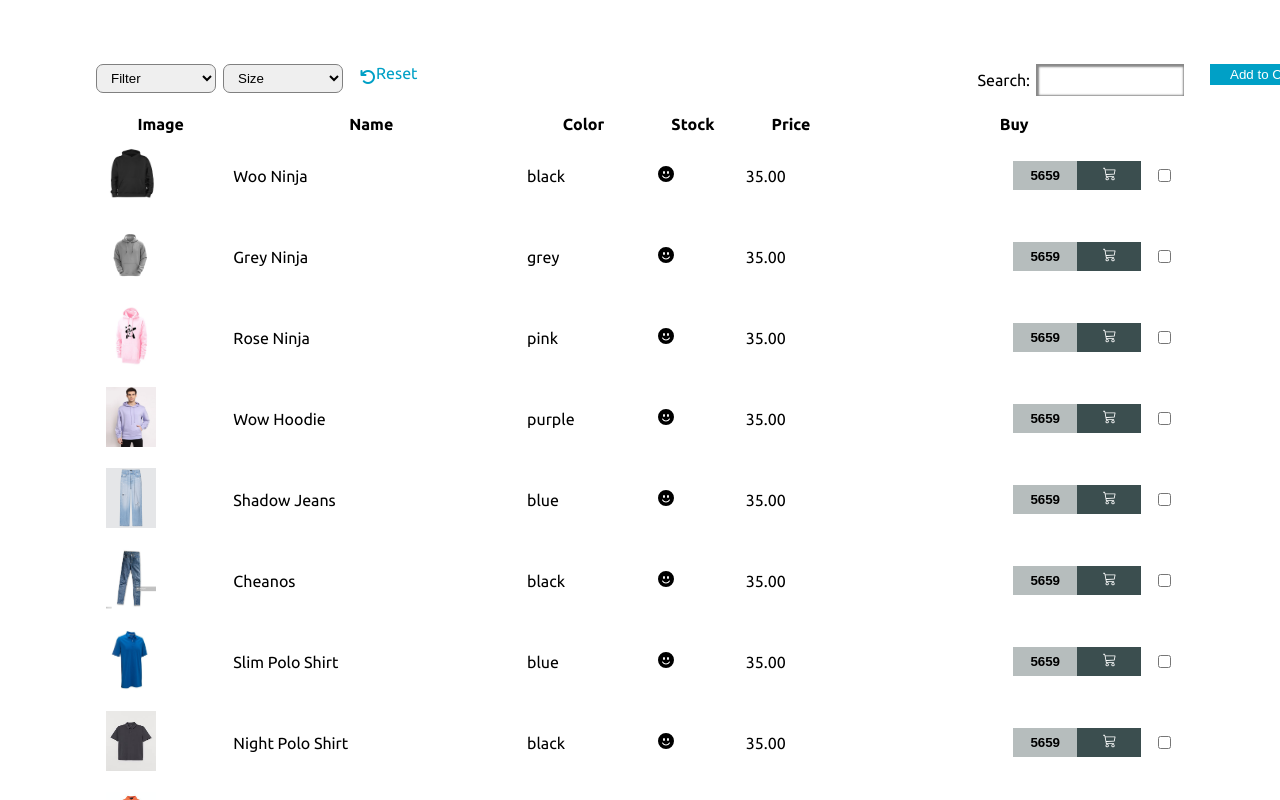
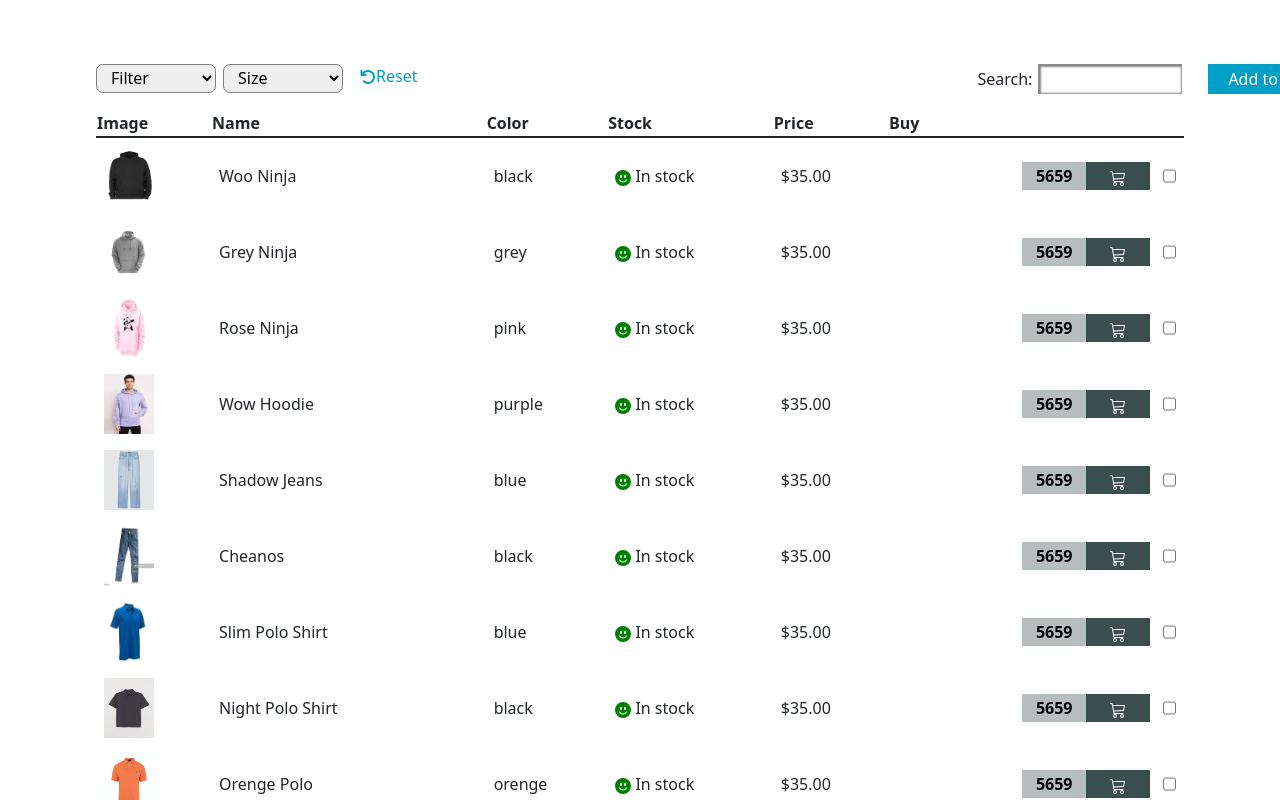
Before and after one commit to Tejodeep2002/Demo-Ecommerce-website, a React (Create React App) app: page / in a window 1280 px wide. Shown: the top 800 px of the page. Built offline with nearby package versions, Linux system fonts and the light colour scheme; a web font is replaced by a local one.

Commit message:
resolve lab

```diff
--- a/package.json
+++ b/package.json
@@ -6,6 +6,7 @@
     "@testing-library/jest-dom": "^5.16.5",
     "@testing-library/react": "^13.4.0",
     "@testing-library/user-event": "^13.5.0",
+    "bootstrap": "^5.2.1",
     "react": "^18.2.0",
     "react-dom": "^18.2.0",
     "react-icons": "^4.4.0",
--- a/src/Components/CheckoutList.jsx
+++ b/src/Components/CheckoutList.jsx
@@ -1,10 +1,6 @@
 import React from 'react'
 
 function CheckoutList() {
-
-
-
-
 
   return (
     <>
--- /dev/null
+++ b/src/Components/Filters.jsx
@@ -0,0 +1,32 @@
+import React from 'react'
+
+function Filters() {
+
+
+  return (
+    <>
+        <div className='filter'>
+            <select className='dropbtn'>
+                <option>Filter</option>
+                <option value="Hoodie">Hoodie</option>
+                <option value="Jeans">Jeans</option>
+                <option value="Polo">Polo</option>
+                <option value="Trouser">Trouser</option>
+            </select>
+        </div>
+        <div className='filter'>
+            <select className='dropbtn'>
+                <option>Size</option>
+                <option value="M">M</option>
+                <option value="L">L</option>
+                <option value="XL">XL</option>
+                <option value="XXL">XXL</option>
+            </select>
+        </div>
+
+
+    </>
+  )
+}
+
+export default Filters
--- a/src/Components/ItemsTable.jsx
+++ b/src/Components/ItemsTable.jsx
@@ -1,7 +1,11 @@
 import React from 'react';
 import { BsCart3 ,BsEmojiSmileFill } from 'react-icons/bs'
+import { ImSad2 } from 'react-icons/im'
 
 function ItemsTable(props) {
+
+  const color =()=>{}
+
   return (
     <>
         <div className='table_area'>
@@ -22,12 +26,12 @@ function ItemsTable(props) {
                             <td><img src={product.image} width="50px" height="60px" alt="Loading" /></td>
                             <td>{product.name}</td>
                             <td>{product.description.color}</td>
-                            <td><BsEmojiSmileFill /> </td>
-                            <td>{product.price}</td>
+                            <td> {(product.quantity>0)? <span><BsEmojiSmileFill color="green"/> In stock</span>:<span><ImSad2 color="red"/> Out of Stock</span>}</td>
+                            <td>${product.price}</td>
                             <td>
                             <div className='dataKart'>
                                     <button className='cartUpdate' disabled>5659</button>
-                                    <button className='cart-btn' ><BsCart3 color="white"/></button>
+                                    <button className='cart-btn' disabled={(product.quantity<=0)? "Disable": null}><BsCart3 color="white"/></button>
                                     <input type="checkbox"/>
                             </div>
                             </td>
--- a/src/Components/OptionBar.jsx
+++ b/src/Components/OptionBar.jsx
@@ -1,29 +1,12 @@
 import React from 'react'
 import { Link } from 'react-router-dom'
+import Filters from './Filters'
 
 function OptionBar() {
   return (
     <div>
       <div className='optionbar'>
-                    <div className='filter'>
-                                <select className='dropbtn'>
-                                    <option>Filter</option>
-                                    <option value="Hoodie">Hoodie</option>
-                                    <option value="Jeans">Jeans</option>
-                                    <option value="Polo">Polo</option>
-                                    <option value="Trouser">Trouser</option>
-                                </select>
-                    </div>
-                    <div className='filter'>
-                                <select className='dropbtn'>
-                                    <option>Size</option>
-                                    <option value="M">M</option>
-                                    <option value="L">L</option>
-                                    <option value="XL">XL</option>
-                                    <option value="XXL">XXL</option>
-                                </select>
-                    </div>
-
+        <Filters/>
         <div className='resetbtn'>
         <i className="fa-solid fa-arrow-rotate-left"></i> <p>Reset</p>
         </div>
--- a/src/Database/Product.js
+++ b/src/Database/Product.js
@@ -141,7 +141,7 @@ const products = [
             size:"L"
         },
         instock:true,
-        quantity:5
+        quantity:6
     },
     {
         id:12,
--- a/src/Pages/FrontPage.jsx
+++ b/src/Pages/FrontPage.jsx
@@ -9,7 +9,6 @@ function FrontPage() {
 
   const {state:{products}}=CartState();
 
-  console.log(products)
   return (
     <>
         <div className='allItems'>
--- a/src/index.js
+++ b/src/index.js
@@ -3,6 +3,7 @@ import ReactDOM from 'react-dom/client';
 import './index.css';
 import App from './App';
 import Context from './context/Context';
+import 'bootstrap/dist/css/bootstrap.css';
 
 const root = ReactDOM.createRoot(document.getElementById('root'));
 root.render(
```
Also changed, not shown: 1 other file (tests, documents, lock files or other folders). Lines whose indentation alone changed are shown as unchanged.
